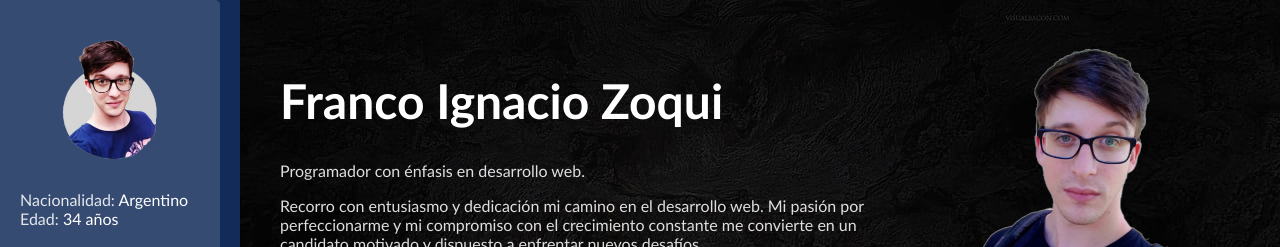
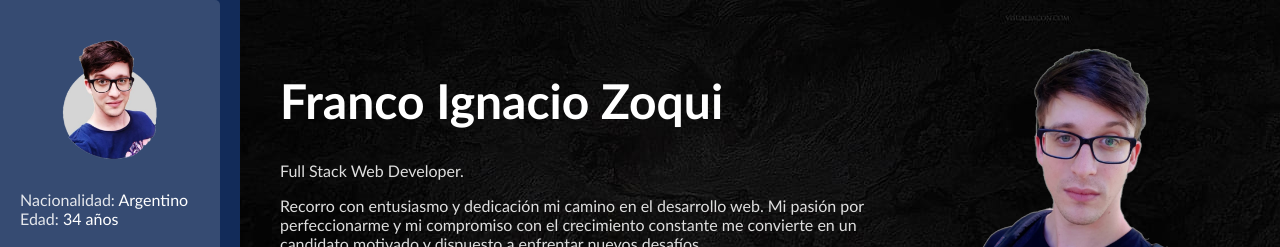
Before and after one commit to argfiz/cv-francozoqui, a website: page index.html in a window 1280 px wide. Shown: the top 247 px of the page. Drawn offline with Linux system fonts and the light colour scheme.

Commit message:
Change presentation

```diff
--- a/index.html
+++ b/index.html
@@ -14,7 +14,7 @@
 	<header>
 		<div>
 			<h1>Franco Ignacio Zoqui</h1>
-			<p>Programador con énfasis en desarrollo web.</p>
+			<p>Full Stack Web Developer.</p>
 			<p>Recorro con entusiasmo y dedicación mi camino en el desarrollo web.
 				Mi pasión por perfeccionarme y mi compromiso con el
 				crecimiento constante me convierte en un candidato
```
